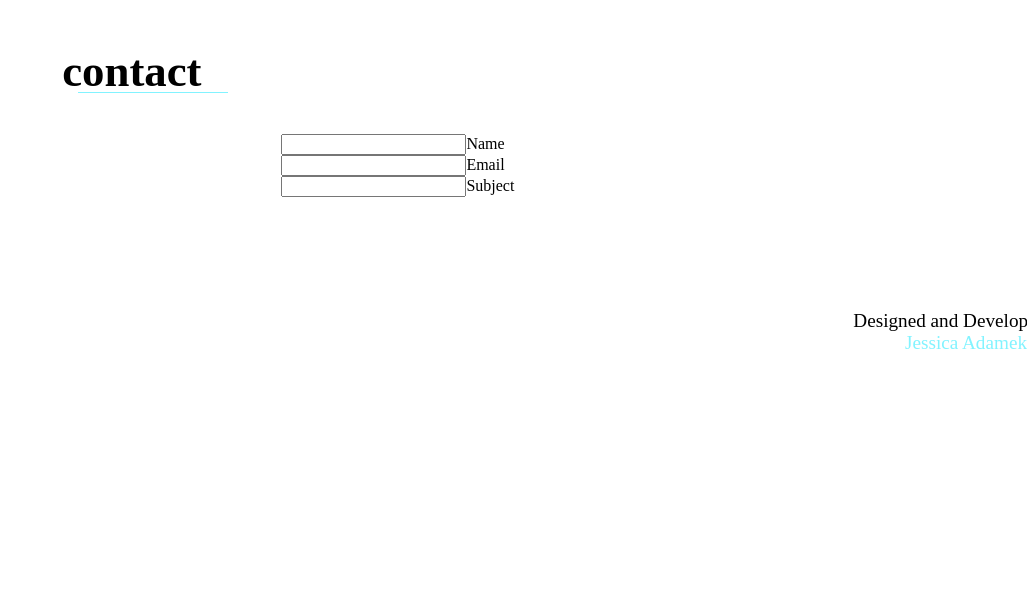
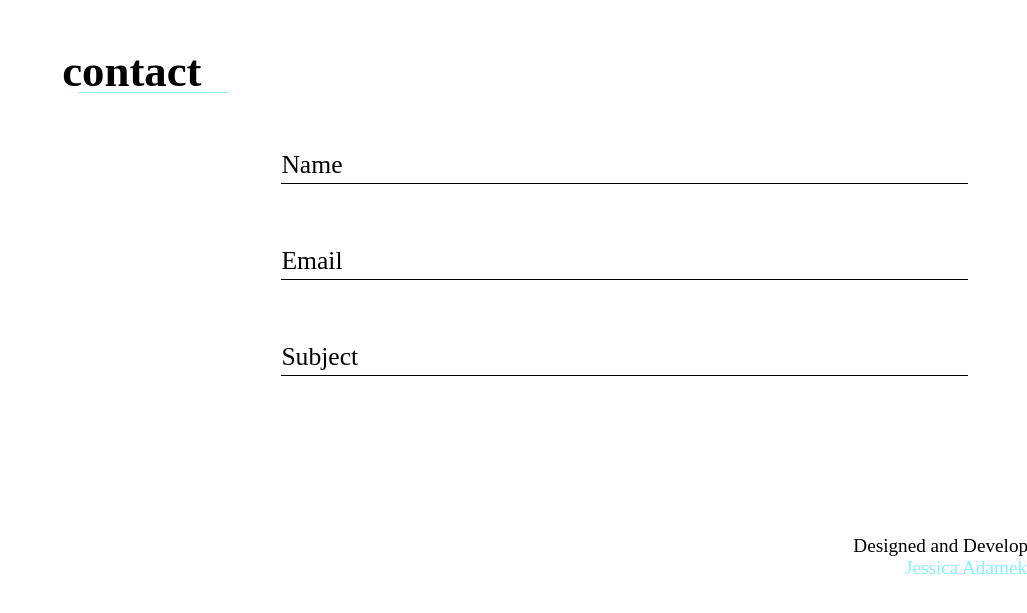
Before and after one commit to jeadamek/jadamek.com, a React (Vite) app: page / in a window 1280 px wide. Shown: the part 5431-6044 px from the top of the page, without its empty margins (253-1280 px from the left). Before the commit the page ends 5825 px from the top, so only its background shows below. Built offline with nearby package versions, Linux system fonts and the light colour scheme; the HTML template or start-up script is replaced by a standard one.

Commit message:
:sparkles: input component styled

```diff
--- a/src/components/Input.jsx
+++ b/src/components/Input.jsx
@@ -5,7 +5,7 @@ import '../styles/components/input.sass'
 export function Input({ label, htmlFor, ...rest }) {
   return (
     <div className="input-wrapper">
-      <input {...rest} />
+      <input autoComplete='off' {...rest} />
       <label htmlFor={htmlFor}>{label}</label>
     </div>
   )
--- a/src/components/MainContent.jsx
+++ b/src/components/MainContent.jsx
@@ -90,6 +90,7 @@ export function MainContent() {
                         name="name"
                         label="Name"
                         htmlFor="name"
+                        required
                      />
                      <Input
                         id="email"
@@ -97,6 +98,7 @@ export function MainContent() {
                         name="email"
                         label="Email"
                         htmlFor="email"
+                        required
                      />
                      <Input
                         id="subject"
@@ -104,6 +106,7 @@ export function MainContent() {
                         name="subject"
                         label="Subject"
                         htmlFor="subject"
+                        required
                      />
                   </form>
                </Section>
--- a/src/styles/components/input.sass
+++ b/src/styles/components/input.sass
@@ -1 +1,29 @@
 @use '../variables'
+
+
+.input-wrapper
+   input
+      position: relative
+      width: 100%
+      padding: 10px 0
+      font-size: variables.$font-size-100
+      margin-bottom: 16px
+      border: none
+      border-bottom: 1px solid
+      outline: none
+      background: transparent
+
+   label
+      position: relative
+      left: 0
+      top: -50px
+      padding: 10px 0
+      font-size: variables.$font-size-100
+      pointer-events: none
+      transition: .5s
+
+   input:valid~label,
+   input:focus~label
+      top: -80px
+      left: 0
+      font-size: variables.$font-size-smaller
--- a/src/styles/main.sass
+++ b/src/styles/main.sass
@@ -30,6 +30,14 @@
          h2
             color: variables.$blue-100
 
+   input
+      border-color: variables.$blue-100
+      color: variables.$text-dark
+
+   label
+      color: variables.$blue-100
+
+
 .light-theme
    background-color: variables.$background-light
    color: variables.$text-light
@@ -45,6 +53,13 @@
 
    strong
       color: variables.$primary-light
+
+   input
+      border-color: variables.$blue-600
+      color: variables.$text-light
+
+   label
+      color: variables.$blue-600
 
    header
          h2
```
